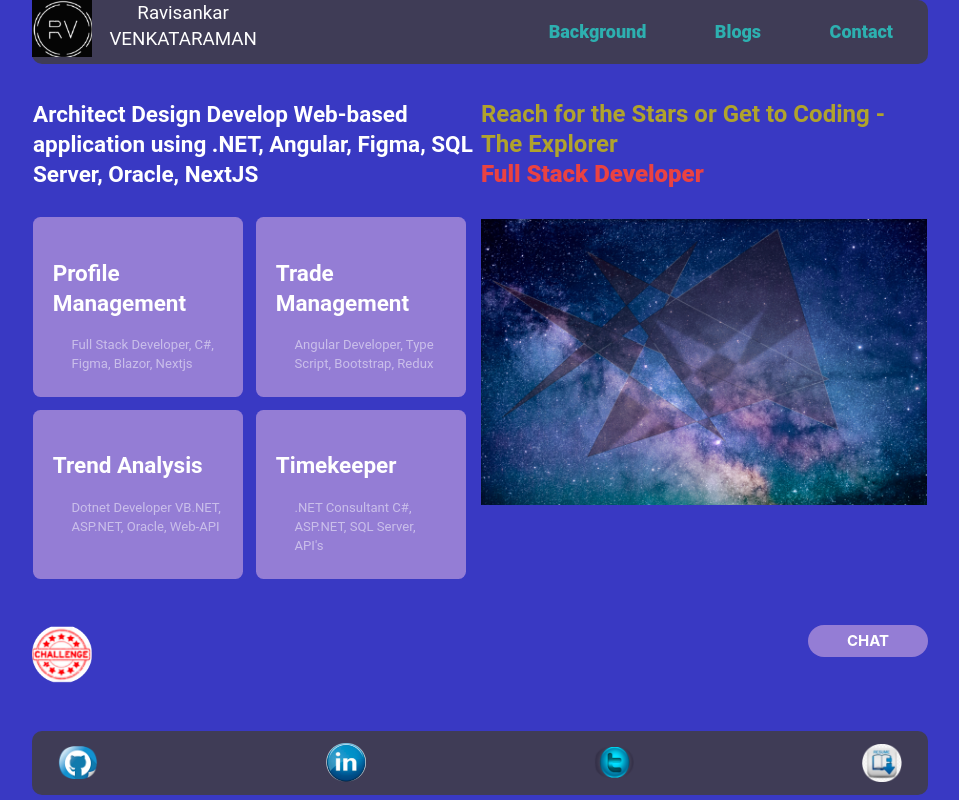
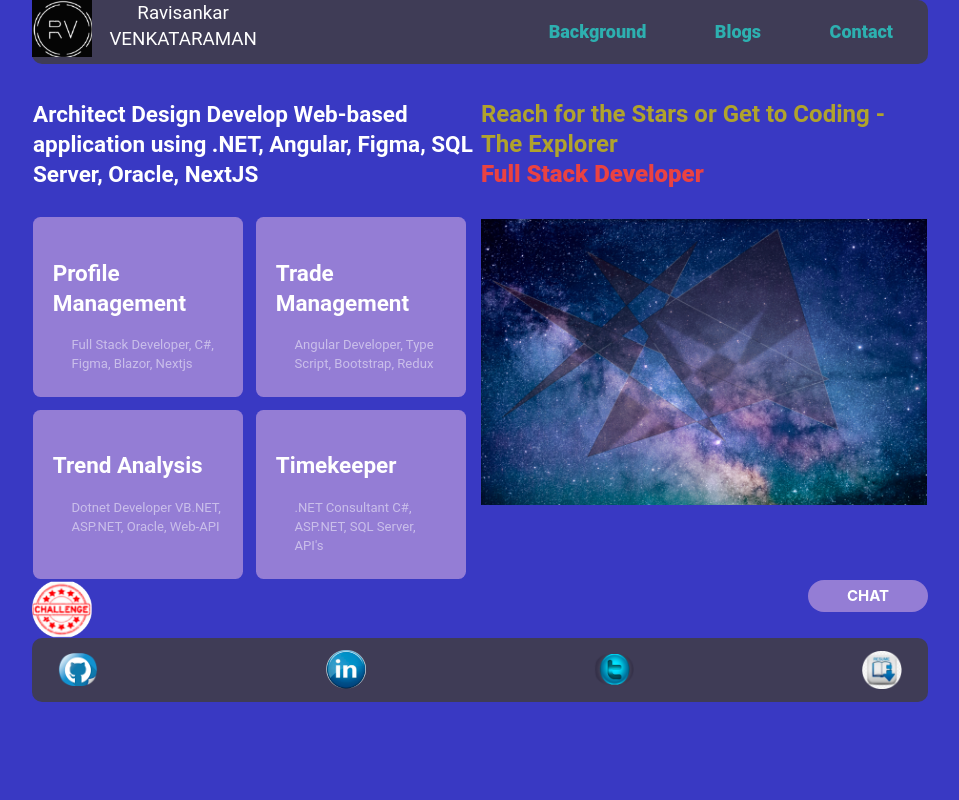
Before and after one commit to NJIT-WIS/midterm-portfolio-rv452njit, a Next.js app: page / in a window 1280 px wide. Shown: the whole page, without its empty margins (160-1119 px from the left). Built offline with nearby package versions, Linux system fonts and the light colour scheme.

Commit message:
Fix for 600px

```diff
--- a/src/app/globals.css
+++ b/src/app/globals.css
@@ -113,9 +113,9 @@ ul>li>a{
 }
 
 .homepage-setting {
-  min-height: 80vh;
-  max-height: 80vh;
-  height: 80vh;
+  min-height: 80%;
+  max-height: 80%;
+  height: 80%;
   margin-top: 3% !important;
 }
 
```
